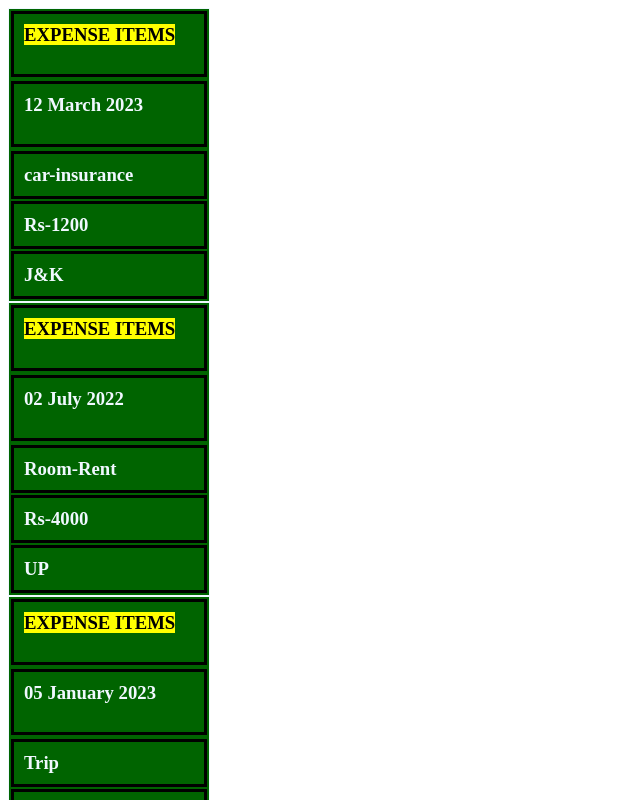
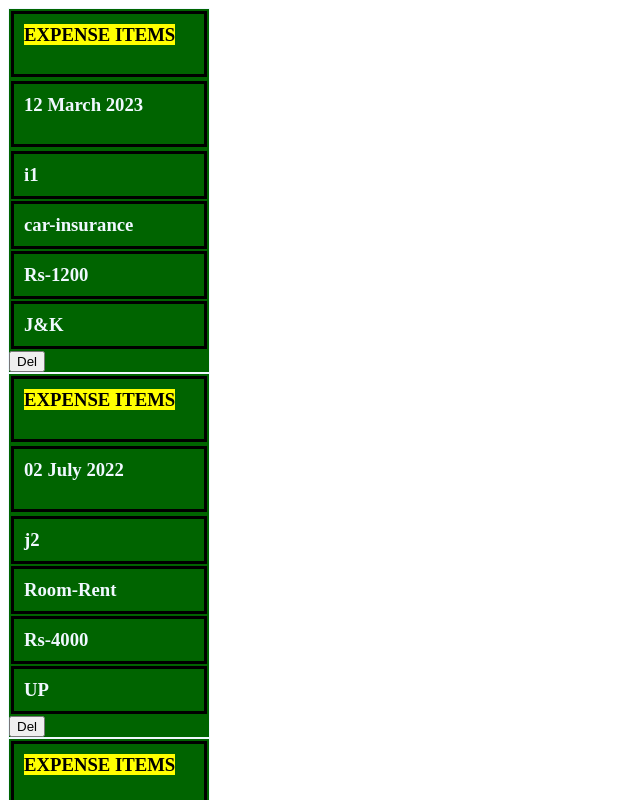
Before and after one commit to Iqbal-Farooq/React-js, a React (Create React App) app: page / in a window 1280 px wide. Shown: the top 800 px of the page, without its empty margins (0-640 px from the left). Built offline with nearby package versions, Linux system fonts and the light colour scheme.

Commit message:
REmoving child using remove() method

```diff
--- a/src/App.js
+++ b/src/App.js
@@ -3,9 +3,9 @@
 import ExpenseItem  from "./components/Expenses/ExpenseItem";
 const  App=()=> {
   const expenses=[{id:'i1',title:"car-insurance",amount :'Rs-1200' ,date:new Date(2023,2,12),LocationOfExpenditure:"J&K"},
-  {id:'i2',title:"Room-Rent",amount :'Rs-4000' ,date:new Date(2022,6,2),LocationOfExpenditure:"UP"},
-  {id:'i3',title:"Trip",amount :'Rs-25000' ,date:new Date(2023,0,5),LocationOfExpenditure:"DEL"},
-{id:'i4',title:"Sports",amount :'Rs-1500' ,date:new Date(2023,2,5),LocationOfExpenditure:"SRX"},]
+  {id:'j2',title:"Room-Rent",amount :'Rs-4000' ,date:new Date(2022,6,2),LocationOfExpenditure:"UP"},
+  {id:'k3',title:"Trip",amount :'Rs-25000' ,date:new Date(2023,0,5),LocationOfExpenditure:"DEL"},
+{id:'l4',title:"Sports",amount :'Rs-1500' ,date:new Date(2023,2,5),LocationOfExpenditure:"SRX"},]
 
   return (
      <div>
--- a/src/components/Expenses/ExpenseDate.js
+++ b/src/components/Expenses/ExpenseDate.js
@@ -4,7 +4,7 @@ function ExpenseDate(props){
 const month=props.date.toLocaleString('en-US',{month:"long"});
  const year=props.date.getFullYear();
  const day=props.date.toLocaleString('en-US',{day:"2-digit"});
- console.log('kkk');
+
 
  return (
  <h3  className='item' >{day+" " }{month+" " }{ year} </h3>)
--- a/src/components/Expenses/ExpenseDetails.js
+++ b/src/components/Expenses/ExpenseDetails.js
@@ -4,7 +4,9 @@ function ExpenseDetails(props){
 
     return(
        <div>
+        <h3 className='item'> {props.id}</h3>
          <h3 className='item'> {props.title}</h3>
+
             <h3 className='item'>{props.amount}</h3>
             <h3 className='item'>{props.Location}</h3>
             </div>
--- a/src/components/Expenses/ExpenseItem.js
+++ b/src/components/Expenses/ExpenseItem.js
@@ -4,12 +4,22 @@ import ExpenseDate from './ExpenseDate';
 import ExpenseDetails from './ExpenseDetails';
 import Wrapper from '../UI/Wrapper';
 const ExpenseItem=(props)=>{
+ const del=()=>{
+
+   let child=document.getElementById(props.id);
+   child.remove();
+
+
+ }
+
+
 
     return (
-        <Wrapper>
+        <Wrapper id={props.id}>
            <h3 className='item' id='i'><mark>EXPENSE ITEMS</mark> </h3>
               <ExpenseDate  date={props.date} />
-                <ExpenseDetails amount={props.amount} title={props.title} Location={props.Location}/>
+                <ExpenseDetails id={props.id} amount={props.amount} title={props.title} Location={props.Location}/>
+                <div><button onClick={del}>Del</button></div>
 
 
 
--- a/src/components/UI/Wrapper.js
+++ b/src/components/UI/Wrapper.js
@@ -1,6 +1,7 @@
 import './Wrapper.css';
 const Wrapper=(props)=>{
-    return <div className="ex"> {props.children}</div>
+
+    return <div className="ex" id={props.id}> {props.children}</div>
 
 }
 export default Wrapper;
```
